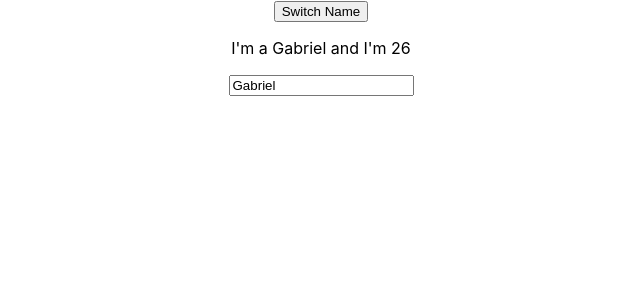
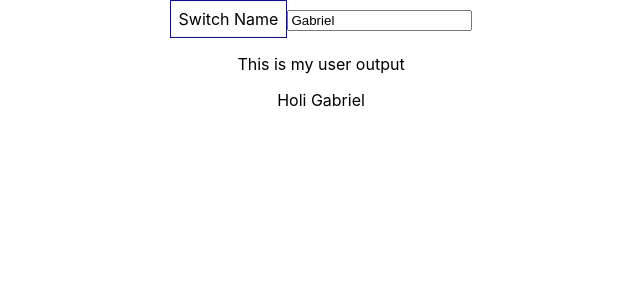
Before and after one commit to jeisux92/react-course, a React (Create React App) app: page / in a window 1280 px wide. Shown: the top 300 px of the page, without its empty margins (319-959 px from the left). Built offline with nearby package versions, Linux system fonts and the light colour scheme.

Commit message:
conditional app

```diff
--- a/src/App.js
+++ b/src/App.js
@@ -1,12 +1,14 @@
 import React, { Component } from "react";
 import Person from "./Person/Person";
+import UserInput from './UserInput/UserInput';
+import UserOutput from './UserOutput/UserOutput';
 import "./App.css";
 
 class App extends Component {
-  changeNameHandler = () => {
+  changeNameHandler = (newName) => {
     this.setState((props, value) => ({
       person: {
-        name: "Maximilian",
+        name: newName,
         age: props.person.age + 24
       }
     }));
@@ -25,20 +27,51 @@ class App extends Component {
     person: {
       name: "Gabriel",
       age: 26
+    },
+    username: "Gabriel",
+    showPerson: false
+  };
+
+  changeUserNameHandler = (event) => {
+    this.setState({
+      username: event.target.value
+    })
+  }
+
+  togglePersonsHandler = () => {
+    this.setState(prevState => ({
+      showPerson: !prevState.showPerson
+    }))
+  }
+  render() {
+    const style = {
+      backgroundColor: 'white',
+      font: 'inherit',
+      border: '1px solid blue',
+      padding: '8px',
+      cursor: 'pointer'
     }
-  };
-  render() {
+
     return (
       <div className="App">
-        <button onClick={this.changeNameHandler.bind(this)} value="2">
+
+        <button style={style} onClick={this.togglePersonsHandler} value="2">
           Switch Name
         </button>
-        <Person
-          change={this.nameChangedHandler.bind(this)}
-          click={e => this.changeNameHandler()}
-          name={this.state.person.name}
-          age={this.state.person.age}
-        />
+        {this.state.showPerson ?
+          <Person
+            change={this.nameChangedHandler.bind(this)}
+            click={this.changeNameHandler.bind(this)}
+            name={this.state.person.name}
+            age={this.state.person.age}
+          /> : ''
+        }
+        <UserInput
+          name={this.state.username}
+          change={this.changeUserNameHandler.bind(this)}>
+        </UserInput>
+        <UserOutput name={this.state.username}></UserOutput>
+
       </div>
     );
   }
--- a/src/Person/Person.js
+++ b/src/Person/Person.js
@@ -6,7 +6,6 @@ const person = props => {
       <p onClick={props.click}>
         I'm a {props.name} and I'm {props.age}
       </p>
-      {props.children}
       <input type="text" onChange={props.change} value={props.name}></input>
     </div>
   );
```
